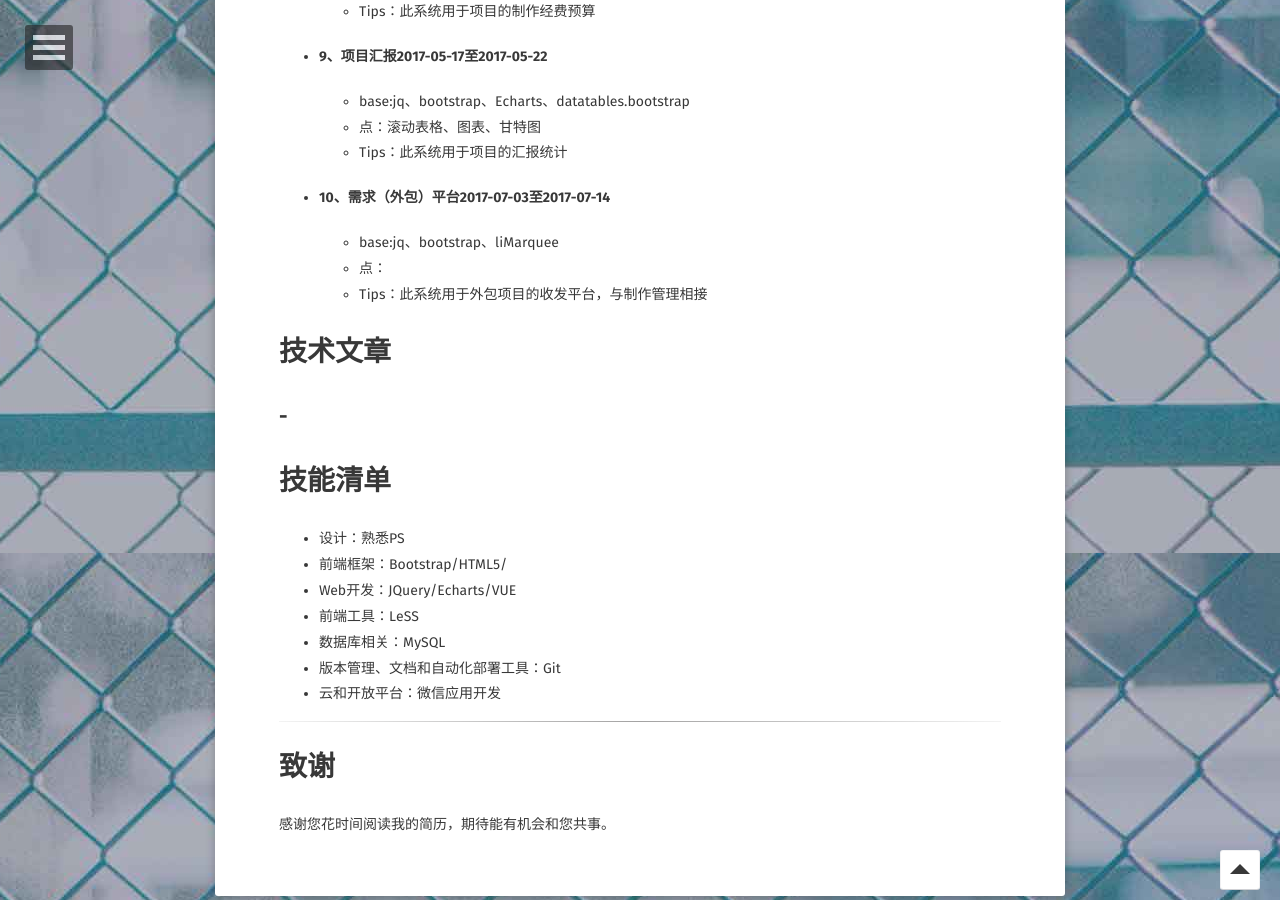
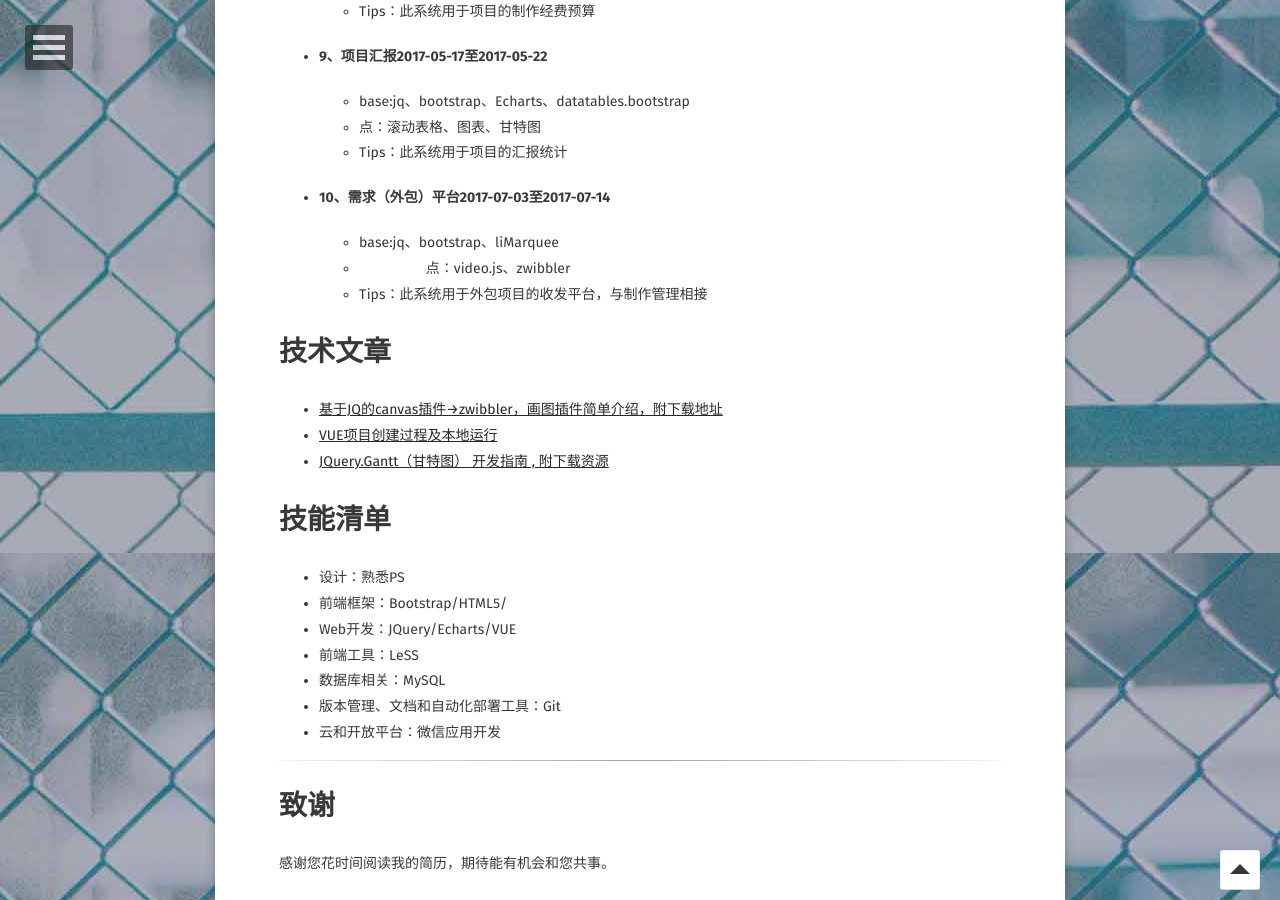
Before and after one commit to ybx13579/IceYang.github.io, a Jekyll site: the page built from about/index.md, in a window 1280 px wide and 900 px high, scrolled down 2147 px. Built offline with Jekyll 4.4.1, drawn with Linux system fonts in a browser that asks for light colours; some web fonts are replaced.

Commit message:
Update index.md

```diff
--- a/about/index.md
+++ b/about/index.md
@@ -168,8 +168,8 @@ comments: false
                     base:jq、bootstrap、liMarquee
                 </li>
                 <li>
-                    点：
-                </li>
+                    点：video.js、zwibbler
+                </li>
                 <li>
                     Tips：此系统用于外包项目的收发平台，与制作管理相接
                 </li>
@@ -180,9 +180,9 @@ comments: false
 
 # 技术文章
 
--
--
-
+- [基于JQ的canvas插件→zwibbler，画图插件简单介绍，附下载地址](http://blog.csdn.net/yangbingx/article/details/65444590)
+- [ VUE项目创建过程及本地运行](http://blog.csdn.net/yangbingx/article/details/70792677)
+- [JQuery.Gantt（甘特图） 开发指南 , 附下载资源](http://blog.csdn.net/yangbingx/article/details/73470030)
 
 
 # 技能清单
```
